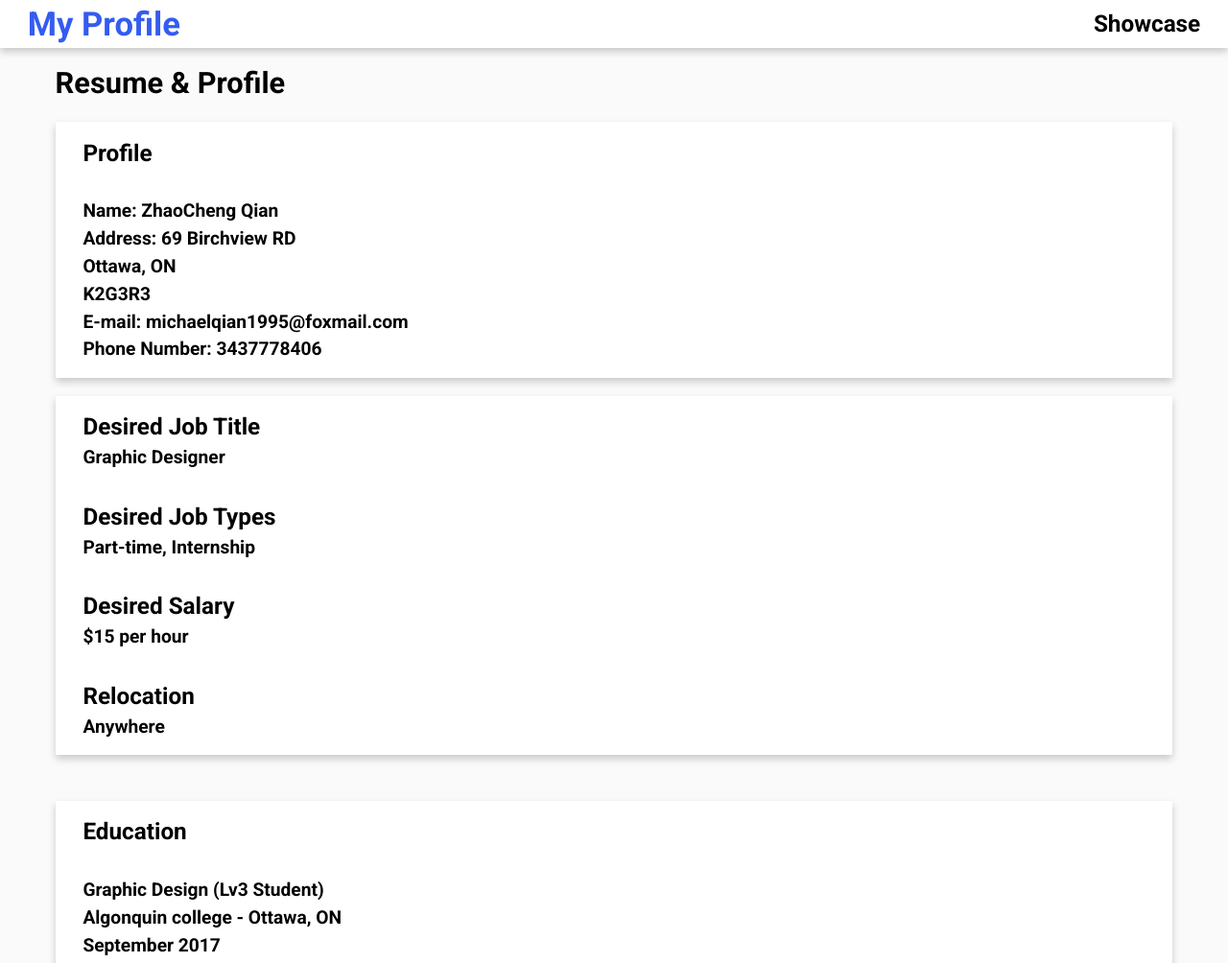
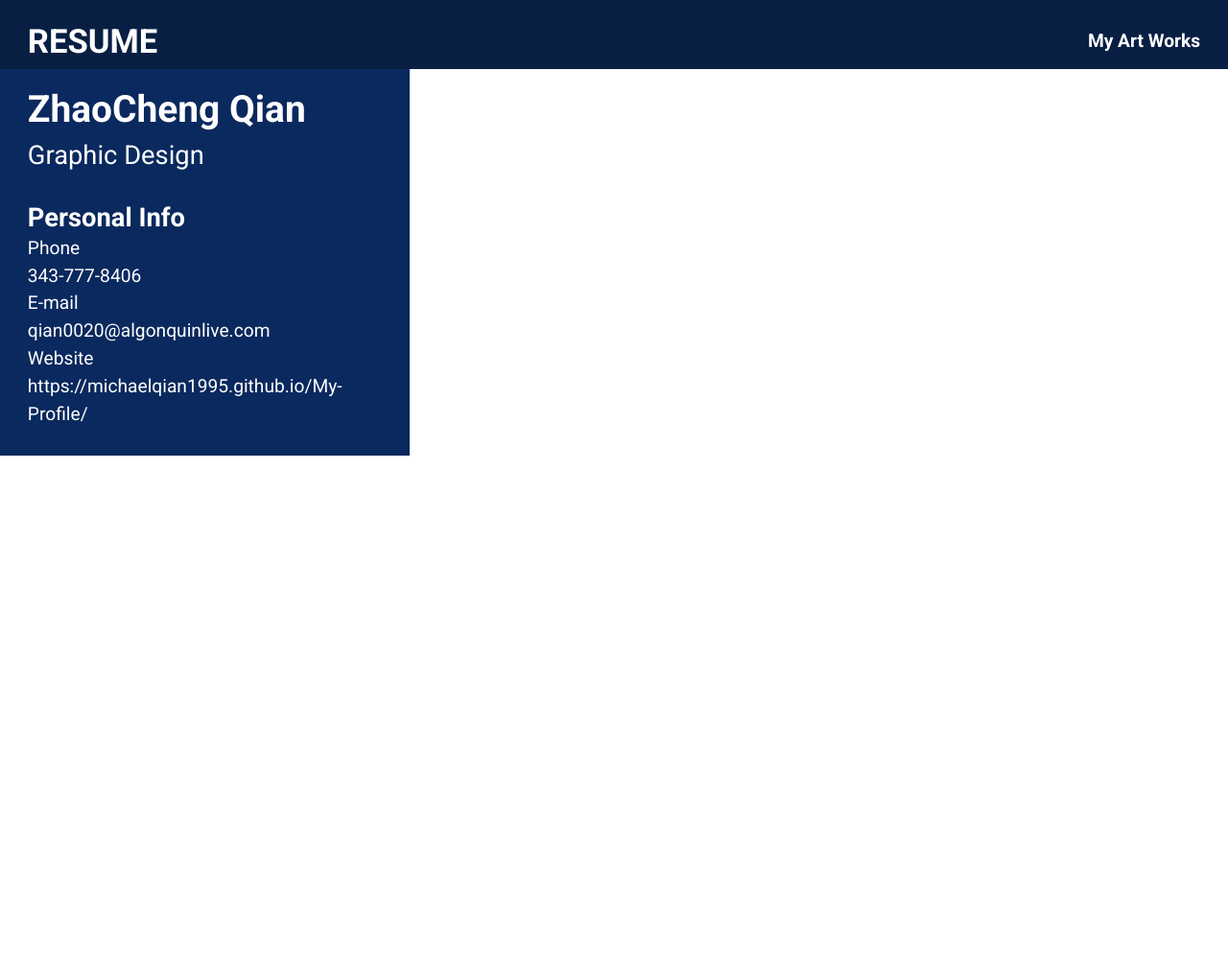
Before and after one commit to michaelqian1995/My-Profile, a plain HTML site: page index.html in a window 1280 px wide. Shown: the top 1004 px of the page at 96% size. After the commit the page ends 800 px from the top, so only its background shows below. Drawn offline with Linux system fonts and the light colour scheme.

Commit message:
ds
dsadsa

```diff
--- a/css/main.css
+++ b/css/main.css
@@ -1,35 +1,43 @@
 html {
-  background-color: #fafafa;
-  font-family: Roboto, sans-serif;
+  font-family: "Roboto", sans-serif;
 }
 
-.nav {
-  background-color: white;
-  color: #345cf0;
-  box-shadow: 0 4px 8px 0 rgba(0, 0, 0, .2);
+.masthead {
+  background-color: #081F43;
 }
 
-a{ text-decoration:none}
 
-.cards {
-  background-color: white;
-  box-shadow: 0 4px 8px 0 rgba(0, 0, 0, .2);
-  margin-top: 1em;
+.nav a {
+  color: #fff;
+  text-decoration: none;
 }
 
-.high-box {
+h1 {
+  color: #fff;
+  font-style: bold;
+}
+
+.art-link {
+  font-weight: bold;
+}
+
+.side-bar {
+  background-color: #0A295E;
+}
+
+.side-bar-text {
+  list-style-type: none;
+  color: #fff;
+}
+
+@media only screen and (min-width: 60em) {
+
+  .masthead-title {
+    text-align: left;
+  }
+
+  .nav {
+    text-align: right;
+  }
 
 }
-
-.nav a {
-  color: black;
-}
-
-.nav a:hover {
-  background-color: #fff;
-  color: #345cf0;
-}
-
-.nav a:focus {
-  outline: black;
-}
--- a/index.html
+++ b/index.html
@@ -2,126 +2,64 @@
 <html lang="en-ca">
 <head>
   <meta charset="utf-8">
-  <title>My Profile</title>
+  <title>Qian's Resume</title>
   <meta name="viewport" content="width=device-width,initial-scale=1">
+  <link rel="shortcut icon" href="favicon.ico">
+  <link rel="icon" type="image/png" href="favicon-196.png">
   <link href="css/modules.css" rel="stylesheet">
   <link href="css/grid.css" rel="stylesheet">
   <link href="css/type.css" rel="stylesheet">
   <link href="css/main.css" rel="stylesheet">
-  <link href="https://fonts.googleapis.com/css?family=Roboto:700" rel="stylesheet">
+  <link href="https://fonts.googleapis.com/css?family=Roboto:400,700" rel="stylesheet">
 </head>
+
 <body>
   <ul class="skip-links">
     <li><a href="#main">Jump to main content</a></li>
     <li><a href="#nav">Jump to navigation</a></li>
   </ul>
 
-  <header role="banner">
-    <div class="grid nav">
-      <div class="logo unit [ xs-1 s-1 m-1-2 l-1-2 ]">
-        <h1 class="gutter push-0">My Profile</h1>
-      </div>
+  <header class="masthead" role="banner">
+    <div class=" masthead pad-t-1-2 text-center gutter-1-2">
+      <div class="grid grid-middle">
+        <div class="unit xs-1 s-1 m-1-2 l-1-2">
+          <h1 class="masthead-title push-0 gutter-1-2">RESUME</h1>
+        </div>
 
-      <div class="logo unit [ xs-1 s-1 m-1-2 l-1-2 ] push-0">
-        <nav class="wrapper" role="navigation" id="nav" tabindex="0">
-          <ul class="list-group-inline giga push-0 pad-t-1-4 text-right">
-            <li><a class="ib gutter-1-2 push-r-1-2" href="https://www.pinterest.ca/michaelqian1995/showcase/">Showcase</a></li>
+        <nav class="nav unit xs-1 s-1 m-1-2 l-1-2" role="navigation" id="nav" tabindex="0">
+          <ul class="list-group-inline push-0">
+            <li><a class="art-link ib gutter-1-2 pad-t-1-2 pad-b-1-2" href="https://www.pinterest.ca/michaelqian1995/my-art-works/">My Art Works</a></li>
           </ul>
         </nav>
       </div>
     </div>
   </header>
 
-  <main>
+  <main role="main" id="main" tabindex="0">
+    <section id="text" tabindex="0">
+      <div class="grid">
+        <div class="unit xs-1 s-1 m-1-3 l-1-3 side-bar gutter">
+          <ul class="side-bar-text list-group">
+            <li class="zetta bold pad-t-1-2">ZhaoCheng Qian</li>
+            <li class="tera">Graphic Design</li>
+          </ul>
 
-    <h2 class="push-0 gutter-2 pad-t-1-2">Resume & Profile</h2>
+          <ul class="list-group side-bar-text">
+            <li class="tera bold">Personal Info</li>
+            <li>Phone</li>
+            <li>343-777-8406</li>
+            <li>E-mail</li>
+            <li>qian0020@algonquinlive.com</li>
+            <li>Website</li>
+            <li>https://michaelqian1995.github.io/My-Profile/</li>
 
-    <ul class="grid list-group high-box">
-      <li class="unit [ xs-1 s-1 m-1 l-1 ] gutter-2">
-        <div class="cards">
-          <h2 class=" giga push ab pad-t-1-2 gutter">Profile</h2>
-          <p class="kilo push-0 gutter">Name: ZhaoCheng Qian</p>
-          <p class="kilo push-0 gutter">Address: 69 Birchview RD</p>
-          <p class="kilo push-0 gutter">Ottawa, ON</p>
-          <p class="kilo push-0 gutter">K2G3R3</p>
-          <p class="kilo push-0 gutter">E-mail: michaelqian1995@foxmail.com</p>
-          <p class="kilo push-0 gutter pad-b-1-2">Phone Number: 3437778406</p>
-        </div>
-      </li>
 
-      <li class="unit [ xs-1 s-1 m-1 l-1 ] gutter-2">
-        <div class="cards">
-          <h2 class="push ab pad-t-1-2 push-0 gutter giga">Desired Job Title</h2>
-          <p class="mega gutter kilo">Graphic Designer</p>
-
-          <h2 class="push ab push-0 gutter giga">Desired Job Types</h2>
-          <p class="mega gutter kilo">Part-time, Internship</p>
-
-          <h2 class="push ab push-0 gutter giga">Desired Salary</h2>
-          <p class="mega gutter kilo">$15 per hour</p>
-
-          <h2 class="push ab push-0 gutter giga">Relocation</h2>
-          <p class="kilo gutter pad-b-1-2">Anywhere</p>
-        </div>
-      </li>
-
-      <li class="unit [ xs-1 s-1 m-1 l-1 ] gutter-2">
-        <div class="cards">
-          <h2 class="push ab pad-t-1-2 gutter giga">Education</h2>
-          <p class="kilo gutter push-0">Graphic Design (Lv3 Student)</p>
-          <p class="kilo gutter push-0">Algonquin college - Ottawa, ON</p>
-          <p class="kilo gutter">September 2017</p>
-
-          <p class="kilo gutter push-0">Ontario College Diploma in Computer Programmer</p>
-          <p class="kilo gutter push-0">Algonquin College - Ottawa, ON</p>
-          <p class="kilo gutter pad-b-1-2">August 2014 to May 2017</p>
-        </div>
-      </li>
-
-      <li class="unit [ xs-1 s-1 m-1 l-1 ] gutter-2">
-        <div class="cards">
-          <h2 class="push ab gutter giga pad-t-1-2">Skills</h2>
-          <p class="kilo gutter push-0 pad-b-1-2 ">Proficiency in MS Office Suite and Adobe Creative Suite</p>
-          <p class="kilo gutter push-0 pad-b-1-2">Web Design</p>
-          <p class="kilo gutter push-0 pad-b-1-2">Primary programming（java, MySQL, Orcale DB)</p>
-          <p class="kilo gutter pad-b-1-2 push-0">Chinese language skill</p>
-          <p class="kilo gutter push-0 pad-b-1-2">User interface design</p>
-          <p class="kilo gutter push-0 pad-b-1-2">Grapgic Design</p>
-          <p class="kilo gutter push-0 pad-b-1-2">Typography</p>
-          <p class="kilo gutter push-0 pad-b-1-2">Illustration Design</p>
-          <p class="kilo gutter pad-b-1-2">Web Development (HTML, CSS)</p>
-        </div>
-      </li>
-
-      <li class="unit [ xs-1 s-1 m-1 l-1 ] gutter-2">
-        <div class="cards pad-b-1-2">
-          <h2 class="push ab gutter giga pad-t-1-2">Links Of Grapgic Design</h2>
-          <a class="kilo gutter push-0 pad-b-1-2 " href="https://www.pinterest.ca/michaelqian1995/showcase/">The link To My Showcase</a>
-        </div>
-      </li>
-
-      <li class="unit [ xs-1 s-1 m-1 l-1 ] gutter-2">
-        <div class="cards pad-b-1-2">
-          <h2 class="push ab gutter giga pad-t-1-2">Link Of Website Design</h2>
-          <p><a class="kilo gutter push-0 pad-b-1-2 " href="https://michaelqian1995.github.io/saas-website/index.html">Saas-website/index.html<a></p>
-
-          <p><a class="kilo gutter push-0 pad-b-1-2 " href="https://michaelqian1995.github.io/arrrgenes-treasure-tours/">Arrrgenes-treasure-tours</a></p>
-
-          <p><a class="kilo gutter push-0 pad-b-1-2 " href="https://michaelqian1995.github.io/accessibility-fixer-upper/">Accessibility-fixer-upper</a></p>
-
-          <p class="kilo pad-b-1-2"><a class="kilo gutter push-0 pad-b-1-2 " href="https://michaelqian1995.github.io/registration-form/">Registration-form</a></p>
+          </ul>
 
         </div>
-      </li>
-    </ul>
+      </div>
+    </section>
 
-    <footer role="contentinfo">
-      <div class="footer pad-t-1-2 pad-b-1-2 text-center">
-        <div class="wrapper gutter-1-2">
-          <small class="push-0 micro">Qian ZhaoCheng<i> Resume & Profile</i>, 2018.</small>
-        </div>
-      </div>
-    </footer>
   </main>
 
 </body>
```
Also changed, not shown: Favicon.ico (added), Favicon196.png (added), 1 other file.
